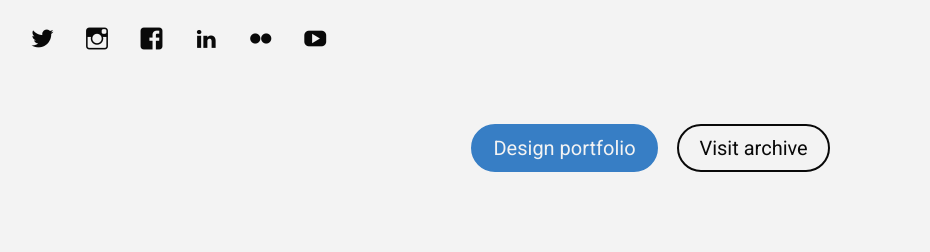
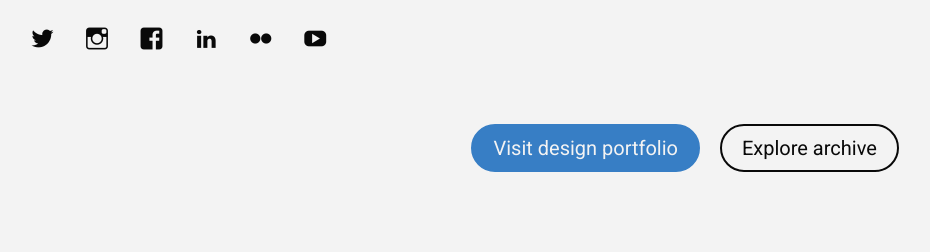
Before and after one commit to robinbisping/personal-website, a PHP site: page / in a window 1280 px wide. Shown: the part 564-816 px from the top of the page, without its empty margins (129-1059 px from the left). Run offline with PHP 8.4, Linux system fonts and the light colour scheme; some libraries are stand-ins or nearby versions.

Commit message:
Changed link naming

```diff
--- a/index.php
+++ b/index.php
@@ -76,8 +76,8 @@
 		<div class="column two">
 			<p>I design and develop. For web and print &ndash; online and offline.</p>
 			<ul id="additional-links">
-				<li><a href="https://www.dropbox.com/s/9agzbsfk6x1mafi/Portfolio%20%E2%80%93%20Robin%20Bisping.pdf" title="Robin Bisping's portfolio" class="button">Design portfolio</a></li>
-				<li><a href="https://archive.robinbisping.com/" title="Visit Robin Bisping's archive">Visit archive</a></li>
+				<li><a href="https://www.dropbox.com/s/9agzbsfk6x1mafi/Portfolio%20%E2%80%93%20Robin%20Bisping.pdf" title="Visit Robin Bisping's portfolio" class="button">Visit design portfolio</a></li>
+				<li><a href="https://archive.robinbisping.com/" title="Explore Robin Bisping's archive">Explore archive</a></li>
 			</ul>
 		</div>
 	</body>
```
